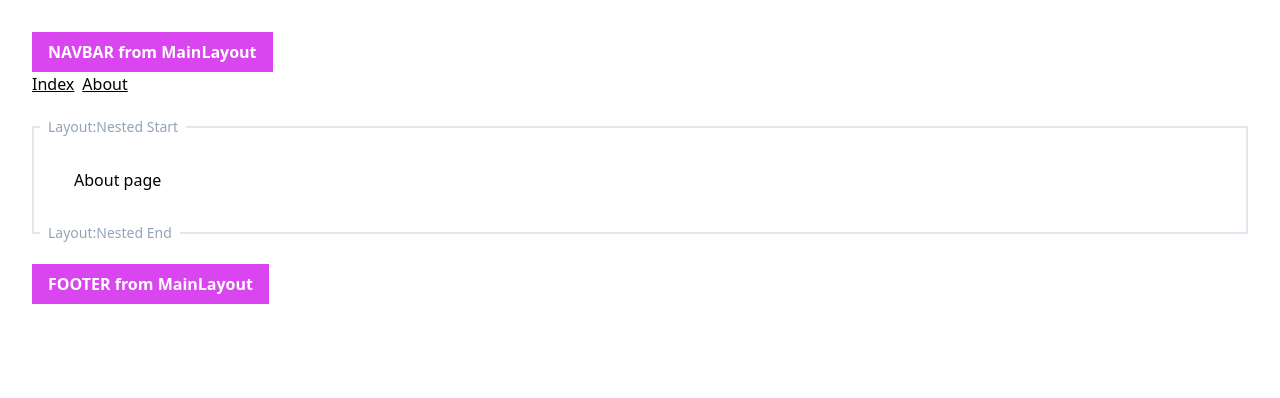
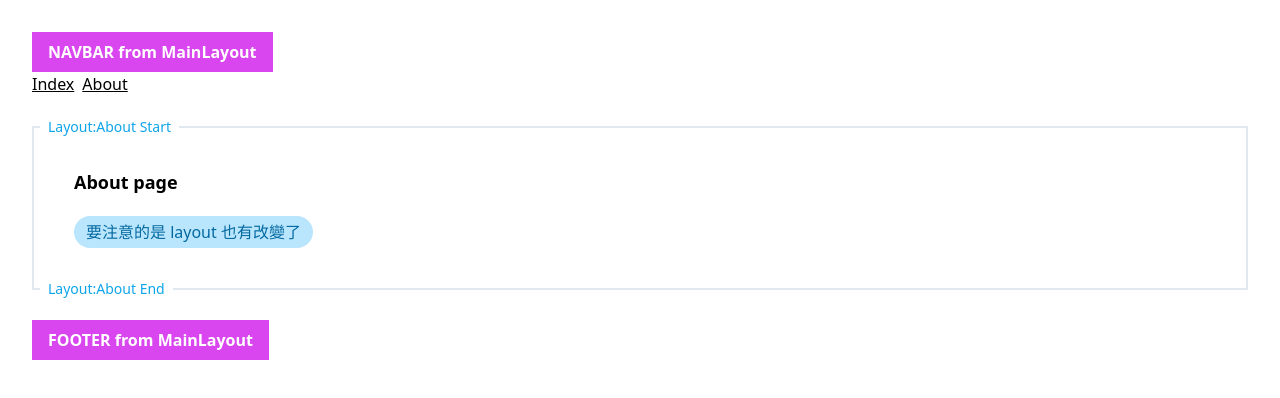
Before and after one commit to evenwu/sota-boilerplate, a Next.js app: page /about in a window 1280 px wide. Shown: the top 398 px of the page. Built offline with nearby package versions, Linux system fonts and the light colour scheme.

Commit message:
layout 更新

```diff
--- a/components/_layout-about.js
+++ b/components/_layout-about.js
@@ -2,11 +2,11 @@ export default function LayoutAbout({children}) {
   return (
     <>
       <div className="nested-layout my-6">
-        <div className="relative mx-2 -mb-2 w-fit bg-white px-2 text-sm leading-none text-slate-400">
+        <div className="relative mx-2 -mb-2 w-fit bg-white px-2 text-sm leading-none text-sky-500">
           Layout:About Start
         </div>
         <div className="border-2 border-slate-200 p-10">{children}</div>
-        <div className="relative mx-2 -mt-2 w-fit bg-white px-2 text-sm leading-none text-slate-400">
+        <div className="relative mx-2 -mt-2 w-fit bg-white px-2 text-sm leading-none text-sky-500">
           Layout:About End
         </div>
       </div>
--- a/pages/about.js
+++ b/pages/about.js
@@ -1,10 +1,13 @@
 import Layout from '../components/_layout'
-import LayoutNested from '../components/_layout-nested'
+import LayoutAbout from '../components/_layout-about'
 
 export default function Page() {
   return (
     <>
-      <h1>About page</h1>
+      <h1 className="mb-5 text-lg font-semibold">About page</h1>
+      <p className="text-fuchsia-204 w-fit rounded-full bg-sky-200 px-3 py-1 text-sky-700">
+        要注意的是 layout 也有改變了
+      </p>
     </>
   )
 }
@@ -12,7 +15,7 @@ export default function Page() {
 Page.getLayout = function getLayout(page) {
   return (
     <Layout>
-      <LayoutNested>{page}</LayoutNested>
+      <LayoutAbout>{page}</LayoutAbout>
     </Layout>
   )
 }
```
